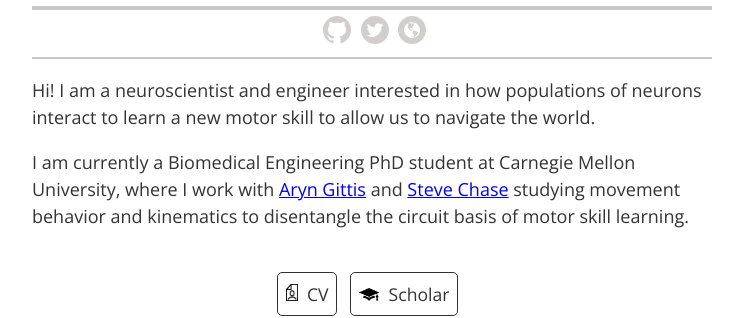
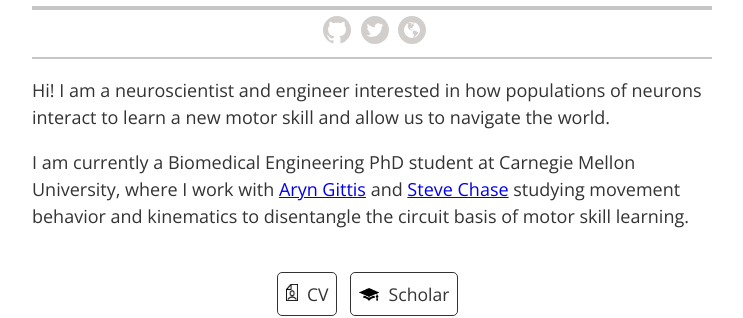
Before and after one commit to katpnug/katpnug.github.io, a Jekyll site: the page built from index.html, in a window 1280 px wide and 900 px high. Shown: the part 269-587 px from the top of the window, without its empty margins (268-1011 px from the left). Built offline with Jekyll 4.4.1, drawn with Linux system fonts in a browser that asks for light colours.

Commit message:
Update _config.yml

```diff
--- a/_config.yml
+++ b/_config.yml
@@ -12,7 +12,7 @@
 resume_avatar:                  "true"
 resume_name:                    "Katrina Nguyen"
 resume_title:                   ""
-resume_header_intro: "<p>Hi! I am a neuroscientist and engineer interested in how populations of neurons interact to learn a new motor skill to allow us to navigate the world.</p><p>I am currently a Biomedical Engineering PhD student at Carnegie Mellon University, where I work with <a href=\"https://labs.bio.cmu.edu/gittis/\">Aryn Gittis</a> and <a href=\"https://chaselab.github.io/\">Steve Chase</a> studying movement behavior and kinematics to disentangle the circuit basis of motor skill learning.</p>"
+resume_header_intro: "<p>Hi! I am a neuroscientist and engineer interested in how populations of neurons interact to learn a new motor skill and allow us to navigate the world.</p><p>I am currently a Biomedical Engineering PhD student at Carnegie Mellon University, where I work with <a href=\"https://labs.bio.cmu.edu/gittis/\">Aryn Gittis</a> and <a href=\"https://chaselab.github.io/\">Steve Chase</a> studying movement behavior and kinematics to disentangle the circuit basis of motor skill learning.</p>"
 
 # Decide which sections to use
 # comment out to hide
```
